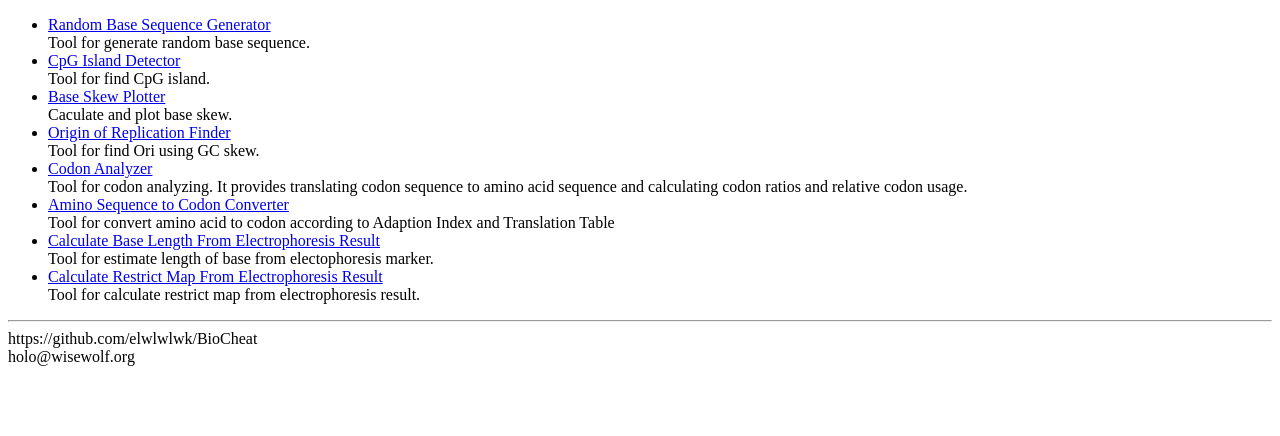
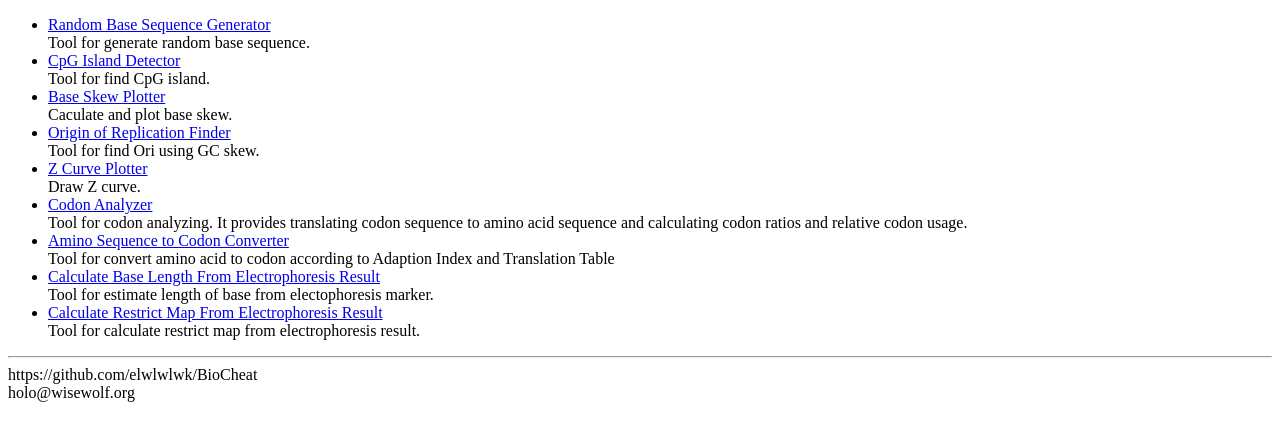
Before and after one commit to elwlwlwk/BioCheat, a Flask app: page / in a window 1280 px wide. Shown: the top 436 px of the page. Run offline with Flask 2, Linux system fonts and the light colour scheme.

Commit message:
added z curve at main

```diff
--- a/biocheat/templates/main.html
+++ b/biocheat/templates/main.html
@@ -24,6 +24,10 @@
 					<br/>Tool for find Ori using GC skew.
 				</li>
 				<li>
+					<a href="/z_curve">Z Curve Plotter</a>
+					<br/>Draw Z curve.
+				</li>
+				<li>
 					<a href="/codon_analyzer">Codon Analyzer</a>
 					<br/>Tool for codon analyzing. It provides translating codon sequence to amino acid sequence and calculating codon ratios and relative codon usage.
 				</li>
```
